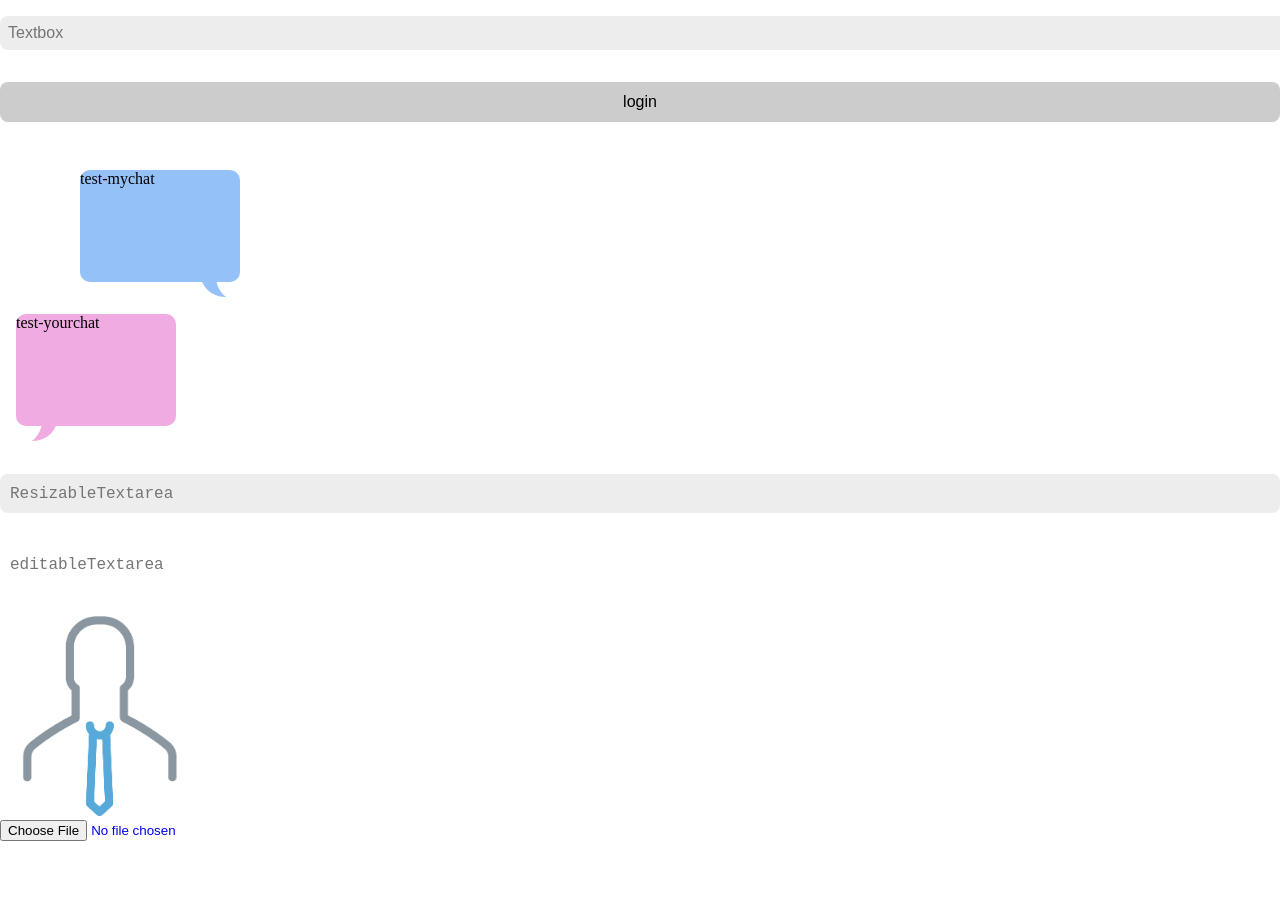
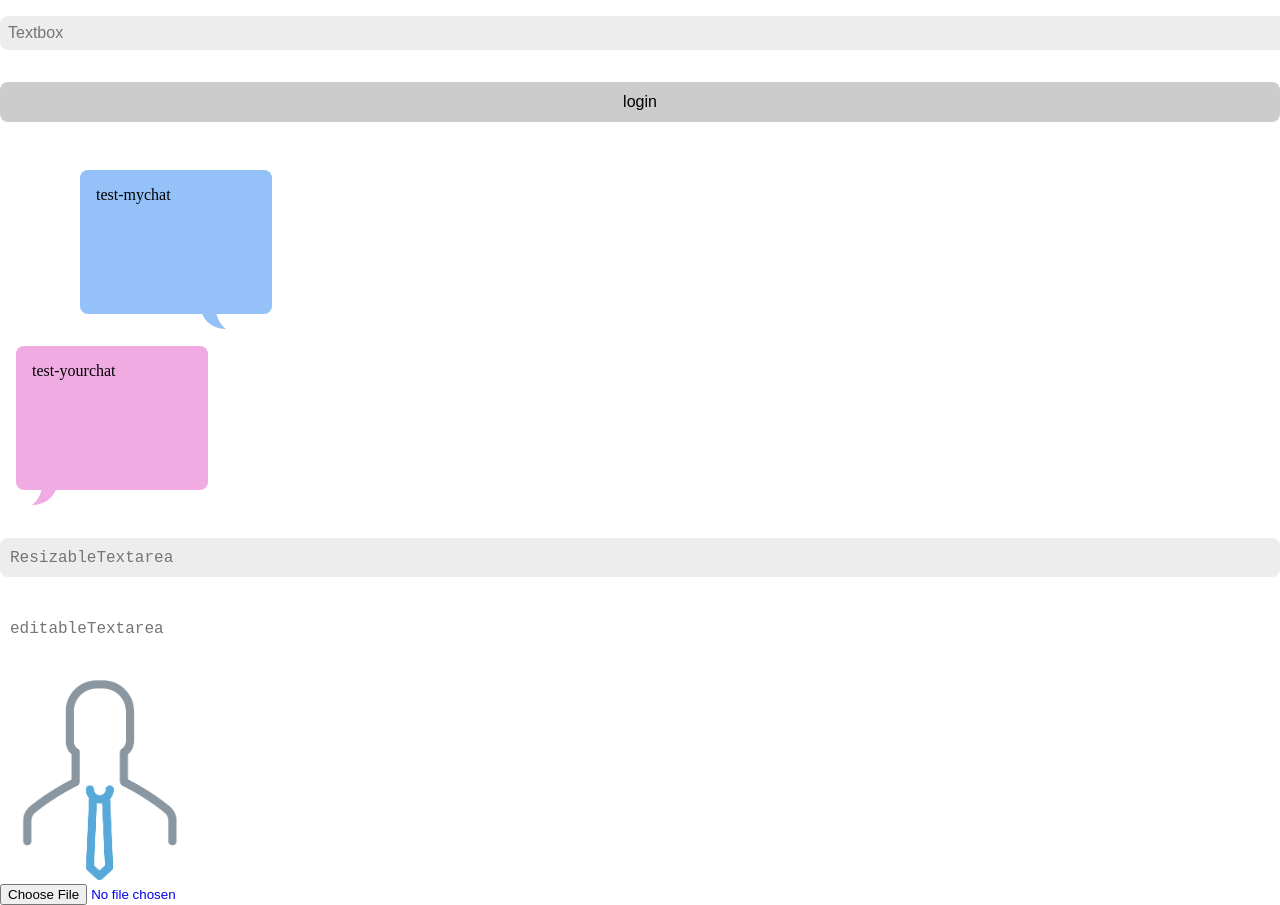
Before and after one commit to t0dd-kr/Intro, a Vue app in the folder frontend/: page / in a window 1280 px wide. Before the commit the page ends 841 px from the top, so only its background shows below. Built offline with nearby package versions, Linux system fonts and the light colour scheme.

Commit message:
make imagepreview and fix-margin-chatbox

```diff
--- a/frontend/src/components/Chatbox.vue
+++ b/frontend/src/components/Chatbox.vue
@@ -16,7 +16,7 @@ export default {
 </script>
 
 <style scoped>
-  .chatbox{
+  .chatbox {
     width: 4rem;
   }
   .mychat {
@@ -26,8 +26,9 @@ export default {
       height: 7rem;
       width: 10rem;
       margin: 1rem;
-      border-radius: 10px;
+      border-radius: 0.5rem;
       margin-left: 5rem;
+      padding: 1rem;
   }
   .mychat::after {
       content: '';
@@ -58,7 +59,8 @@ export default {
       height: 7rem;
       width: 10rem;
       margin: 1rem;
-      border-radius: 10px;
+      border-radius: 0.5rem;
+      padding: 1rem;
   }
 .yourchat::after {
     content: '';
```
Also changed, not shown: frontend/src/components/ImagePreview.vue (added, +11 -0 lines).
